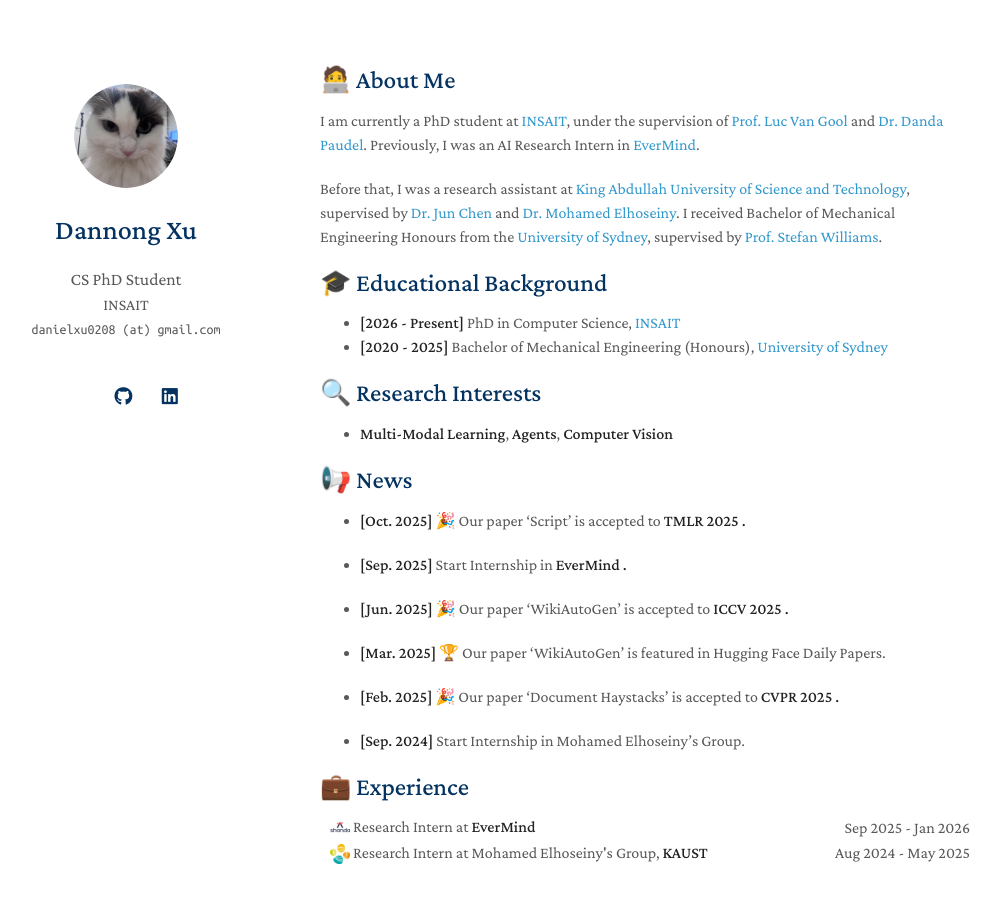
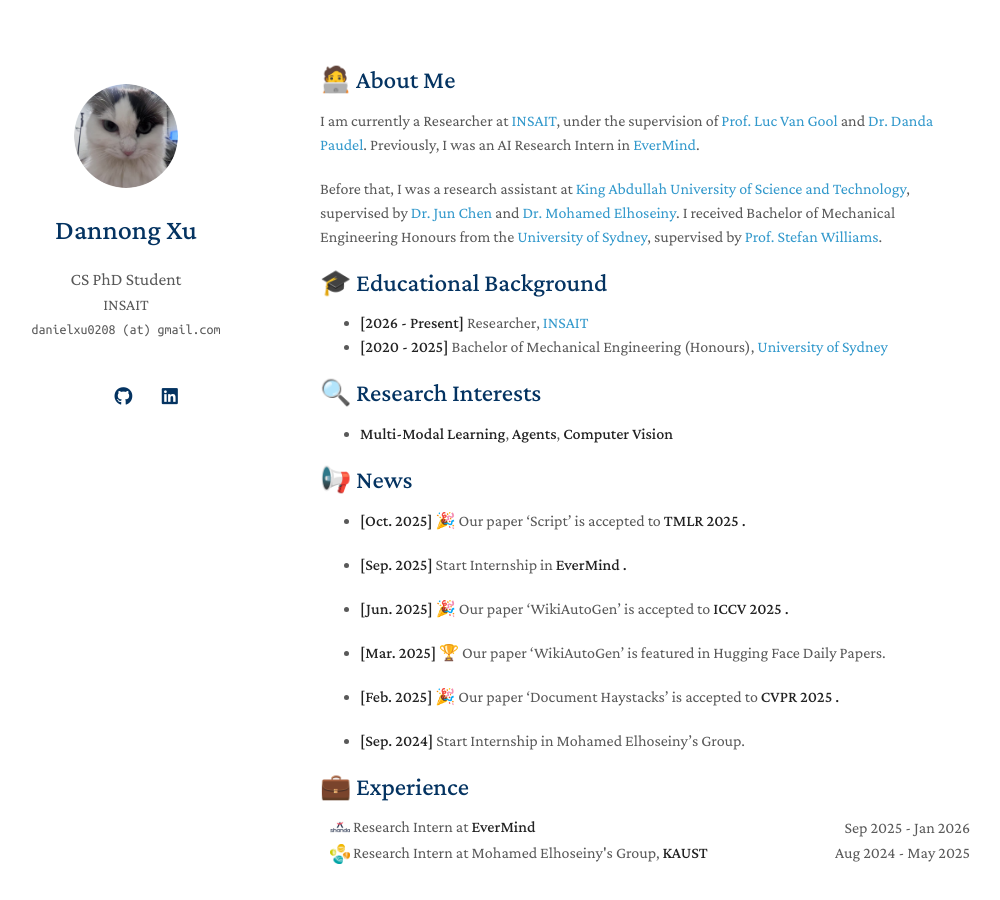
Before and after one commit to Danielxu0208/Danielxu0208.github.io, a Jekyll site: the page built from index.md, in a window 1280 px wide and 900 px high. Shown: the whole window, without its empty margins (150-1150 px from the left). Built offline with Jekyll 4.4.1, drawn with Linux system fonts in a browser that asks for light colours; a style sheet for code colours, icons or effects is not loaded; our own code applies the rules of GitHub Pages for plain Markdown files.

Commit message:
Update role from PhD student to Researcher at INSAIT

```diff
--- a/index.md
+++ b/index.md
@@ -4,12 +4,12 @@ layout: homepage
 
 ## 🧑‍💻 About Me
 
-I am currently a PhD student at [INSAIT](https://insait.ai/), under the supervision of [Prof. Luc Van Gool](https://scholar.google.com/citations?user=TwMib_QAAAAJ&hl=en) and [Dr. Danda Paudel](https://scholar.google.ch/citations?user=W43pvPkAAAAJ&hl=en). Previously, I was an AI Research Intern in [EverMind](https://everm.ai/).
+I am currently a Researcher at [INSAIT](https://insait.ai/), under the supervision of [Prof. Luc Van Gool](https://scholar.google.com/citations?user=TwMib_QAAAAJ&hl=en) and [Dr. Danda Paudel](https://scholar.google.ch/citations?user=W43pvPkAAAAJ&hl=en). Previously, I was an AI Research Intern in [EverMind](https://everm.ai/).
 
 Before that, I was a research assistant at [King Abdullah University of Science and Technology](https://www.kaust.edu.sa/en/), supervised by [Dr. Jun Chen](https://scholar.google.com/citations?user=9G2OQmkAAAAJ&hl=en&oi=ao) and [Dr. Mohamed Elhoseiny](https://scholar.google.com/citations?user=iRBUTOAAAAAJ&hl=en). I received Bachelor of Mechanical Engineering Honours from the [University of Sydney](https://www.sydney.edu.au/), supervised by [Prof. Stefan Williams](https://scholar.google.com.au/citations?user=vxN3VO0AAAAJ&hl=zh-CN).
 
 ## 🎓 Educational Background
-- **[2026 - Present]** PhD in Computer Science, [INSAIT](https://insait.ai/)
+- **[2026 - Present]** Researcher, [INSAIT](https://insait.ai/)
 - **[2020 - 2025]** Bachelor of Mechanical Engineering (Honours), [University of Sydney](https://www.sydney.edu.au/)
 
 
```
